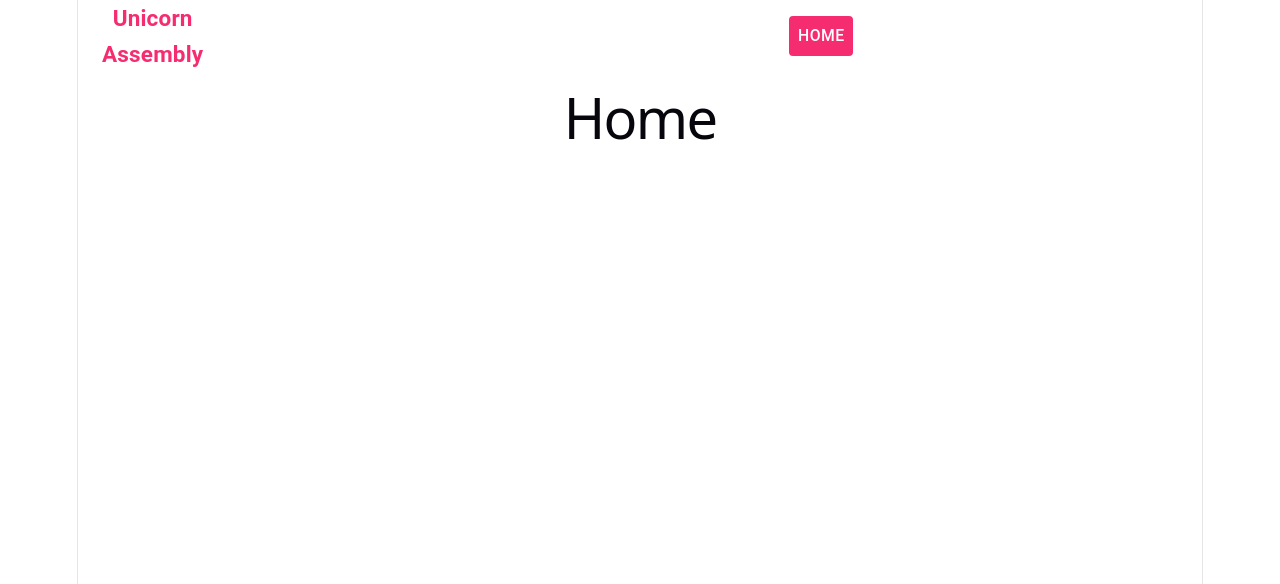
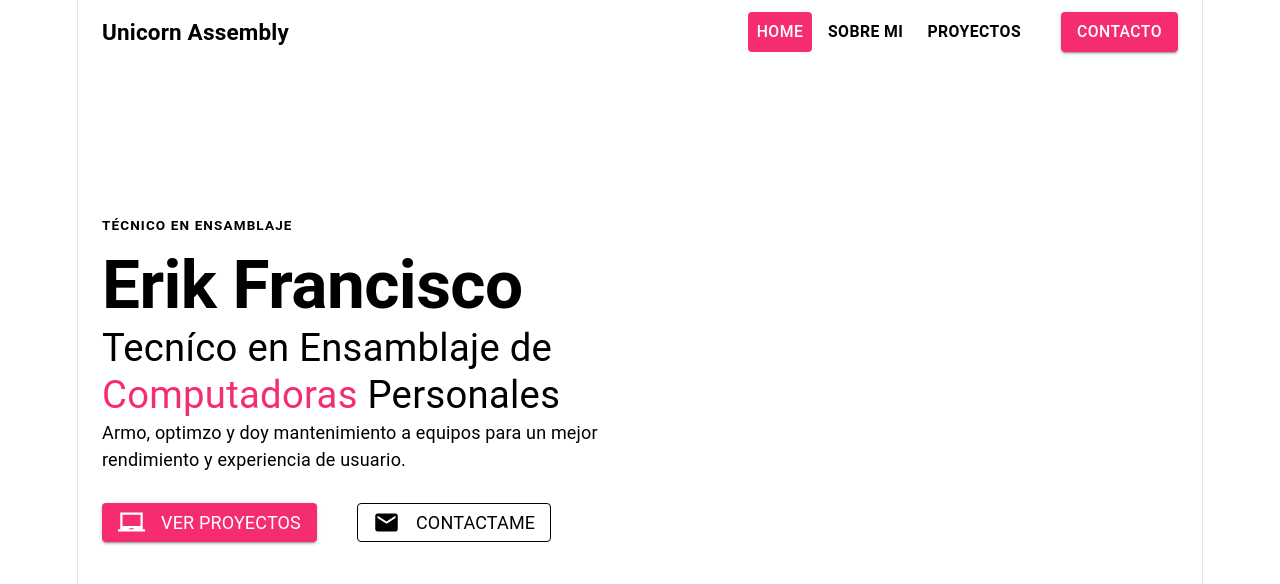
Before and after one commit to EvolKcol/Portafolio-ErikCastillo, a React (Vite) app: page / in a window 1280 px wide. Shown: the top 584 px of the page. Built offline with nearby package versions, Linux system fonts and the light colour scheme.

Commit message:
feat:Creacion de la primera parte de hero

```diff
--- a/package.json
+++ b/package.json
@@ -12,6 +12,7 @@
   "dependencies": {
     "@emotion/react": "^11.14.0",
     "@emotion/styled": "^11.14.1",
+    "@mui/icons-material": "^9.5.0",
     "@mui/material": "^9.5.0",
     "react": "^19.3.1",
     "react-dom": "^19.3.1",
--- a/src/Components/Hero.jsx
+++ b/src/Components/Hero.jsx
@@ -1,6 +1,106 @@
+import { Box, Button, Container, Typography } from "@mui/material"
+import { LaptopChromebook, Email } from "@mui/icons-material"
+
 function Hero() {
   return (
-    <h1>Proyectos</h1>
+    <Box sx={{
+      display: 'flex',
+      minHeight: '520px',
+      alignItems: 'center',
+      backgroundColor: '#ffffff',
+      py: 6,
+    }}>
+      <Container maxWidth="lg">
+        <Box sx={{
+          display: 'flex',
+          alignItems: 'center',
+          gap: 5,
+        }}>
+          <Box sx={{
+            width: '50%',
+            textAlign:"left"
+
+          }}>
+            <Typography variant="overline"
+            sx={{
+              color:"#000000",
+              fontWeight: 'bold',
+
+            }}>
+              Técnico en Ensamblaje
+            </Typography>
+
+            <Typography variant="h2"
+            sx={{
+              color:"#000000",
+              fontWeight: 'bold',
+            }}>
+              Erik Francisco
+            </Typography>
+            <Typography variant="h4"
+            sx={{
+              color:"#000000",
+
+            }}>
+              Tecníco en Ensamblaje de <br/> <Typography variant="h4" sx={{color:"#F52D70", display: 'inline-block'}}>Computadoras</Typography> Personales
+            </Typography>
+
+            <Typography variant="body1"
+            sx={{
+              color:"#000000",
+            }}>
+              Armo, optimzo y doy mantenimiento a equipos para un mejor rendimiento y experiencia de usuario.
+            </Typography>
+
+            <Box
+            sx={{
+              display: 'flex',
+              gap: 5,
+              marginTop:"30px"
+            }}>
+              <Button variant="contained"
+              sx={{
+                backgroundColor: '#F52D70',
+
+              }}>
+                <Box
+                sx={{
+                  display: 'flex',
+                  gap: 2,
+                  alignItems: 'center',
+                }}>
+                  <LaptopChromebook></LaptopChromebook>
+                  <Typography>
+                    Ver Proyectos
+                  </Typography>
+                </Box>
+              </Button>
+              <Button variant="outlined"
+              sx={{
+                color:"#000000",
+                borderColor:"#000000"
+
+              }}>
+                <Box
+                sx={{
+                  display: 'flex',
+                  gap: 2,
+                  alignItems: 'center',
+                }}>
+                  <Email></Email>
+                  <Typography>
+                    contactame
+                  </Typography>
+                </Box>
+
+              </Button>
+            </Box>
+
+          </Box>
+
+        </Box>
+      </Container>
+    </Box>
   )
 }
 
--- a/src/Components/Navbar.jsx
+++ b/src/Components/Navbar.jsx
@@ -4,8 +4,17 @@ import { AppBar, Box, Button, Container, Toolbar, Typography } from '@mui/materi
 
 function Navbar() {
     return (
-        <AppBar position="static" elevation={0} sx={{ backgroundColor: 'white' }}>
-            <Container maxWidth="lg">
+        <AppBar position="static" elevation={0}
+        sx={{
+            backgroundColor: '#ffffffe8',
+            borderBottom:"3px solid #ffffff3b"
+
+        }}>
+            <Container maxWidth="lg"
+            sx={{
+
+
+            }}>
                 <Toolbar disableGutters>
                     {/* Logo */}
                     <Box sx={{
@@ -16,27 +25,39 @@ function Navbar() {
                     }}>
                         <Typography variant="h6" sx={{
                             fontWeight: 'bold',
-                            color: '#F52D70',
+                            color: '#000000',
+                            fontWeight: 'bold',
                         }}>
-                            Unicorn <br/> Assembly
+                            Unicorn Assembly
                         </Typography>
 
                     </Box>
                     {/* Navegacion */}
                     <Box sx={{
                         display: 'flex',
-                        alinItems: 'center',
-                        gap: 1,
+                        alignItems: 'center',
+                        gap: 4,
                     }}>
-                        <Button component={Link} to="/" color="inherit"
-                        sx={{
-                            Color: 'black',
-                            backgroundColor: '#F52D70',
-                        }}>Home</Button>
-                        <Button component={Link} to="/sobre-mi" color="inherit" sx={{ Color: '#000000' }}>Sobre Mi</Button>
-                        <Button component={Link} to="/proyectos" color="inherit" sx={{ Color: '#000000' }}>Proyectos</Button>
-                        <Button component={Link} to="/contacto" color="inherit" sx={{ Color: '#000000' }}>Contacto</Button>
+                        <Box sx={{
+                            display: 'flex',
+                            alinItems: 'center',
+                            gap: 1,
+                        }}>
+                            <Button component={Link} to="/"
+                            sx={{
+                                color: '#ffffff',
+                                backgroundColor: '#F52D70',
+                            }}>Home</Button>
+                            <Button component={Link} to="/sobre-mi"  sx={{ color: '#000000', fontWeight: 'bold' }}>Sobre Mi</Button>
+                            <Button component={Link} to="/proyectos"  sx={{ color: '#000000', fontWeight: 'bold' }}>Proyectos</Button>
 
+
+                        </Box>
+                        <Box>
+                            <Button component={Link} to="/contacto" variant="contained" color="primary" sx={{ backgroundColor: '#F52D70' }}>
+                                Contacto
+                            </Button>
+                        </Box>
                     </Box>
                 </Toolbar>
             </Container>
--- a/src/pages/Home.jsx
+++ b/src/pages/Home.jsx
@@ -1,6 +1,9 @@
+import Hero from "../Components/Hero"
 function Home() {
   return (
-    <h1>Home</h1>
+    <>
+      <Hero />
+    </>
   )
 }
 
```
Also changed, not shown: 1 other file (tests, documents, lock files or other folders).
